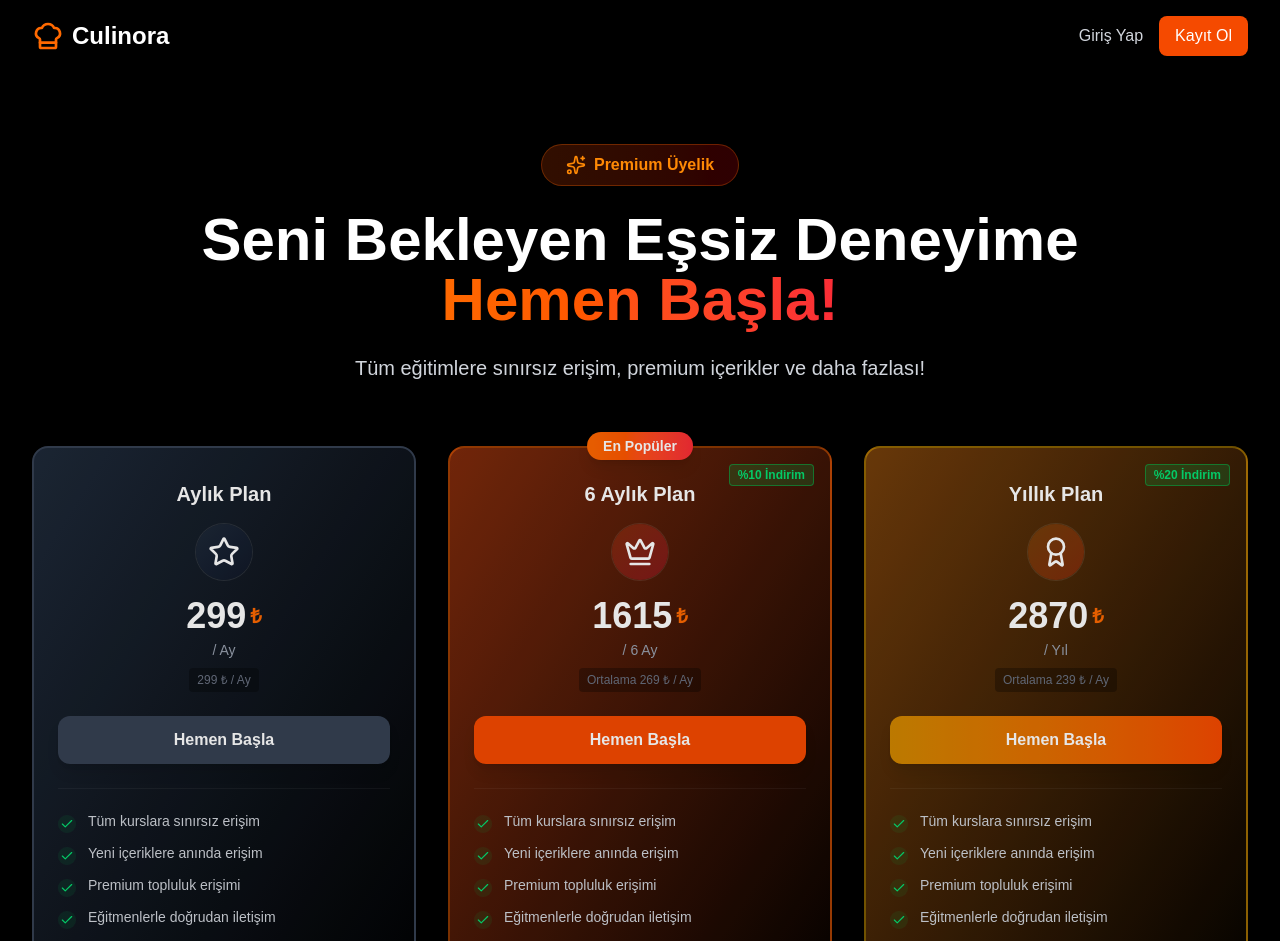
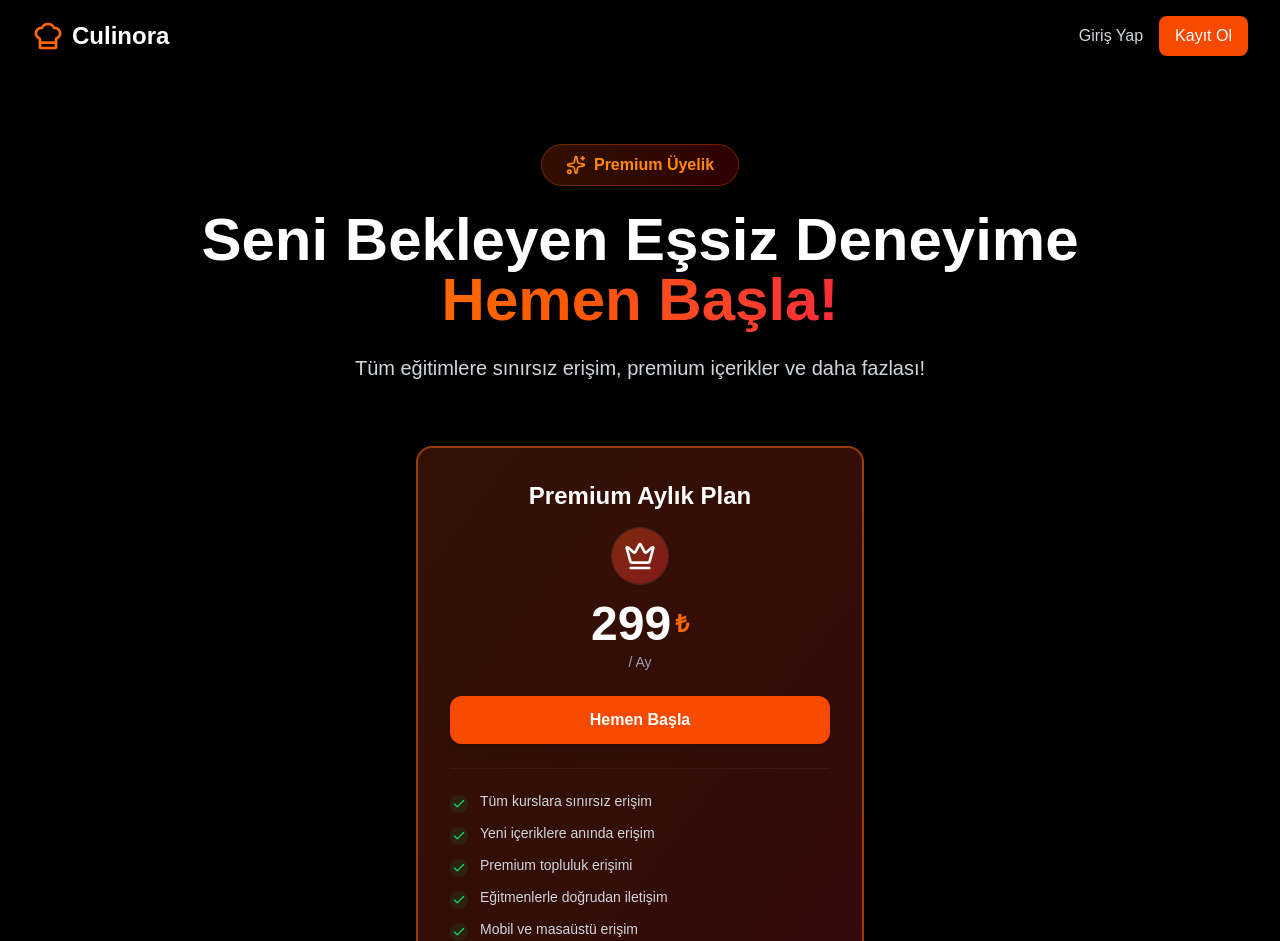
Before and after one commit to ikayaalp/gastrofolly, a Next.js app: page /subscription in a window 1280 px wide. Shown: the top 941 px of the page. Built offline with nearby package versions, Linux system fonts and the light colour scheme; no server answers.

Commit message:
refactor: subscription sayfasında sadece aylık plan bırakıldı

```diff
--- a/src/app/subscription/page.tsx
+++ b/src/app/subscription/page.tsx
@@ -159,50 +159,21 @@
                         </p>
                     </div>
 
-                    {/* Pricing Cards */}
-                    <div className="grid grid-cols-1 md:grid-cols-3 gap-8 mb-16 items-start">
-                        {/* Aylık Plan */}
-                        {[
-                            {
+                    {/* Pricing Card */}
+                    <div className="flex justify-center mb-16">
+                        {(() => {
+                            const plan = {
                                 name: "Aylık",
                                 price: "299",
                                 period: "Ay",
                                 total: "299 ₺ / Ay",
-                                icon: Star,
-                                color: "from-gray-800 to-gray-900",
-                                borderColor: "border-gray-700",
-                                buttonColor: "bg-gray-700 hover:bg-gray-600",
-                                popular: false,
-                                discount: null
-                            },
-                            {
-                                name: "6 Aylık",
-                                price: "1615",
-                                period: "6 Ay",
-                                total: "Ortalama 269 ₺ / Ay",
                                 icon: Crown,
                                 color: "from-orange-900 to-red-900",
                                 borderColor: "border-orange-500/50",
                                 buttonColor: "bg-orange-600 hover:bg-orange-700",
-                                popular: true, // Highlight middle option (Badge only now)
-                                discount: "%10 İndirim"
-                            },
-                            {
-                                name: "Yıllık",
-                                price: "2870",
-                                period: "Yıl",
-                                total: "Ortalama 239 ₺ / Ay",
-                                icon: Award,
-                                color: "from-yellow-900 to-orange-900",
-                                borderColor: "border-yellow-500/50",
-                                buttonColor: "bg-gradient-to-r from-yellow-600 to-orange-600 hover:from-yellow-500 hover:to-orange-500",
-                                popular: false,
-                                discount: "%20 İndirim"
                             }
-                        ].map((plan) => {
                             const Icon = plan.icon
                             const isLoading = loading === plan.name
-                            // Standard features list for all plans
                             const commonFeatures = [
                                 "Tüm kurslara sınırsız erişim",
                                 "Yeni içeriklere anında erişim",
@@ -211,33 +182,18 @@
                                 "Mobil ve masaüstü erişim",
                                 "Öncelikli destek",
                                 "Sertifika desteği"
-                            ];
+                            ]
 
                             return (
-                                <div
-                                    key={plan.name}
-                                    className={`relative w-full bg-gradient-to-br ${plan.color.replace('from-', 'from-').replace('to-', 'to-')}/40 border-2 ${plan.borderColor} rounded-2xl p-6 transition-all duration-300 hover:scale-105 hover:opacity-100 opacity-90`}
-                                >
-                                    {plan.popular && (
-                                        <div className="absolute -top-4 left-1/2 -translate-x-1/2 bg-gradient-to-r from-orange-500 to-red-500 text-white px-4 py-1 rounded-full text-sm font-bold shadow-lg">
-                                            En Popüler
-                                        </div>
-                                    )}
-
-                                    {plan.discount && (
-                                        <div className="absolute top-4 right-4 bg-green-500/20 text-green-400 border border-green-500/50 px-2 py-0.5 rounded text-xs font-bold">
-                                            {plan.discount}
-                                        </div>
-                                    )}
-
+                                <div className="relative w-full max-w-md bg-gradient-to-br from-orange-900/40 to-red-900/40 border-2 border-orange-500/50 rounded-2xl p-8 transition-all duration-300 hover:scale-105">
                                     {/* Plan Name */}
-                                    <div className="text-center mb-4 mt-2">
-                                        <h3 className="text-xl font-bold text-white">{plan.name} Plan</h3>
+                                    <div className="text-center mb-4">
+                                        <h3 className="text-2xl font-bold text-white">Premium Aylık Plan</h3>
                                     </div>
 
                                     {/* Icon */}
                                     <div className="flex justify-center mb-4">
-                                        <div className={`bg-gradient-to-br ${plan.color} rounded-full p-3 ring-1 ring-white/10`}>
+                                        <div className="bg-gradient-to-br from-orange-900 to-red-900 rounded-full p-3 ring-1 ring-white/10">
                                             <Icon className="h-8 w-8 text-white" />
                                         </div>
                                     </div>
@@ -245,20 +201,17 @@
                                     {/* Price */}
                                     <div className="text-center mb-6">
                                         <div className="flex items-center justify-center gap-1">
-                                            <span className="text-4xl font-bold text-white">{plan.price}</span>
-                                            <span className="text-xl font-bold text-orange-500">₺</span>
+                                            <span className="text-5xl font-bold text-white">{plan.price}</span>
+                                            <span className="text-2xl font-bold text-orange-500">₺</span>
                                         </div>
-                                        <div className="text-gray-400 text-sm mt-1 font-medium">/ {plan.period}</div>
-                                        <div className="text-xs text-gray-500 mt-2 bg-black/30 py-1 px-2 rounded inline-block">
-                                            {plan.total}
-                                        </div>
+                                        <div className="text-gray-400 text-sm mt-1 font-medium">/ Ay</div>
                                     </div>
 
                                     {/* CTA Button */}
                                     <button
                                         onClick={() => handleSubscription(plan.name)}
                                         disabled={!!loading}
-                                        className={`w-full ${plan.buttonColor} text-white text-base font-bold py-3 rounded-xl transition-all duration-300 mb-6 flex items-center justify-center gap-2 disabled:opacity-50 disabled:cursor-not-allowed shadow-lg`}
+                                        className="w-full bg-orange-600 hover:bg-orange-700 text-white text-base font-bold py-3 rounded-xl transition-all duration-300 mb-6 flex items-center justify-center gap-2 disabled:opacity-50 disabled:cursor-not-allowed shadow-lg"
                                     >
                                         {isLoading ? (
                                             <>
@@ -283,7 +236,7 @@
                                     </div>
                                 </div>
                             )
-                        })}
+                        })()}
                     </div>
 
                     {/* Benefits Grid */}
```
